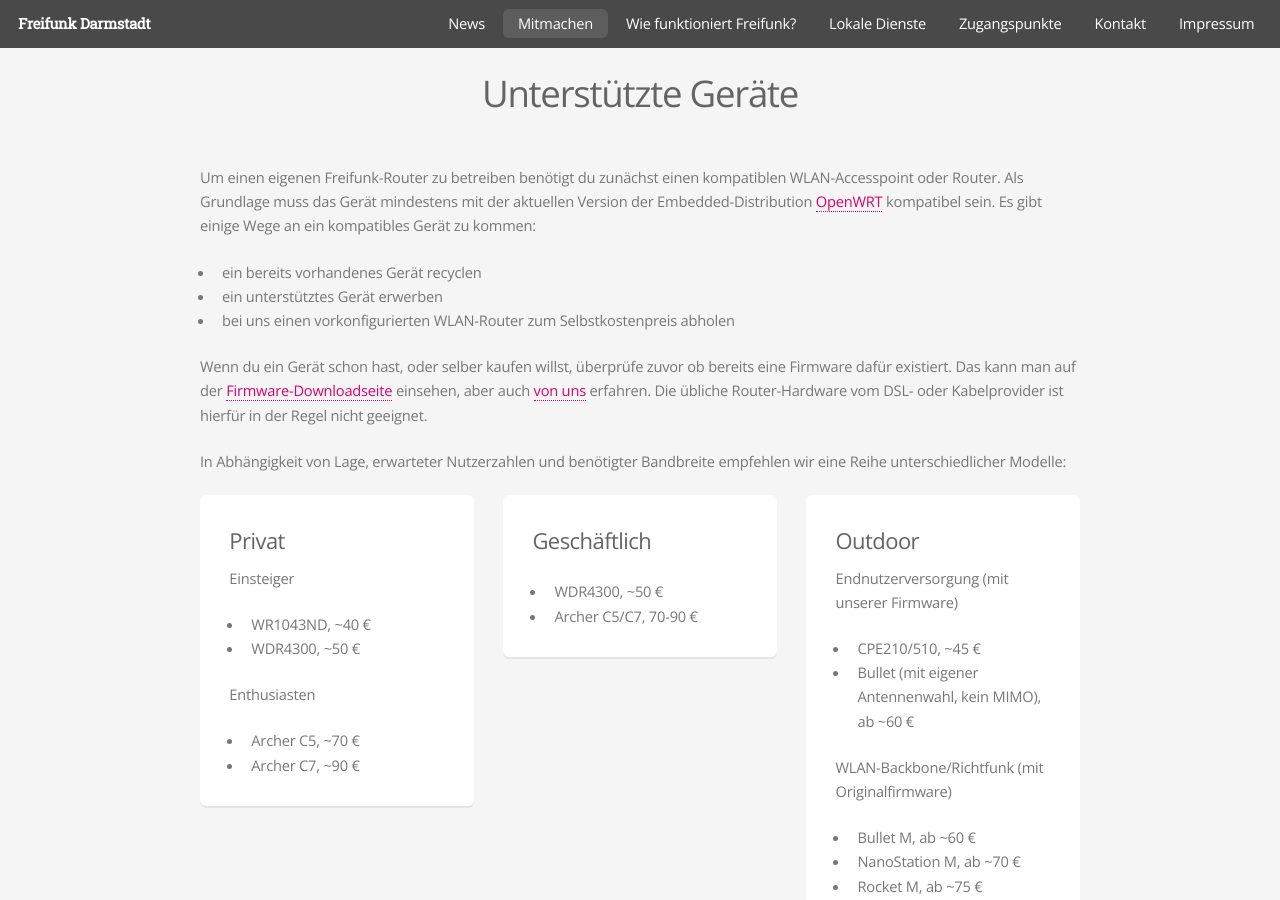
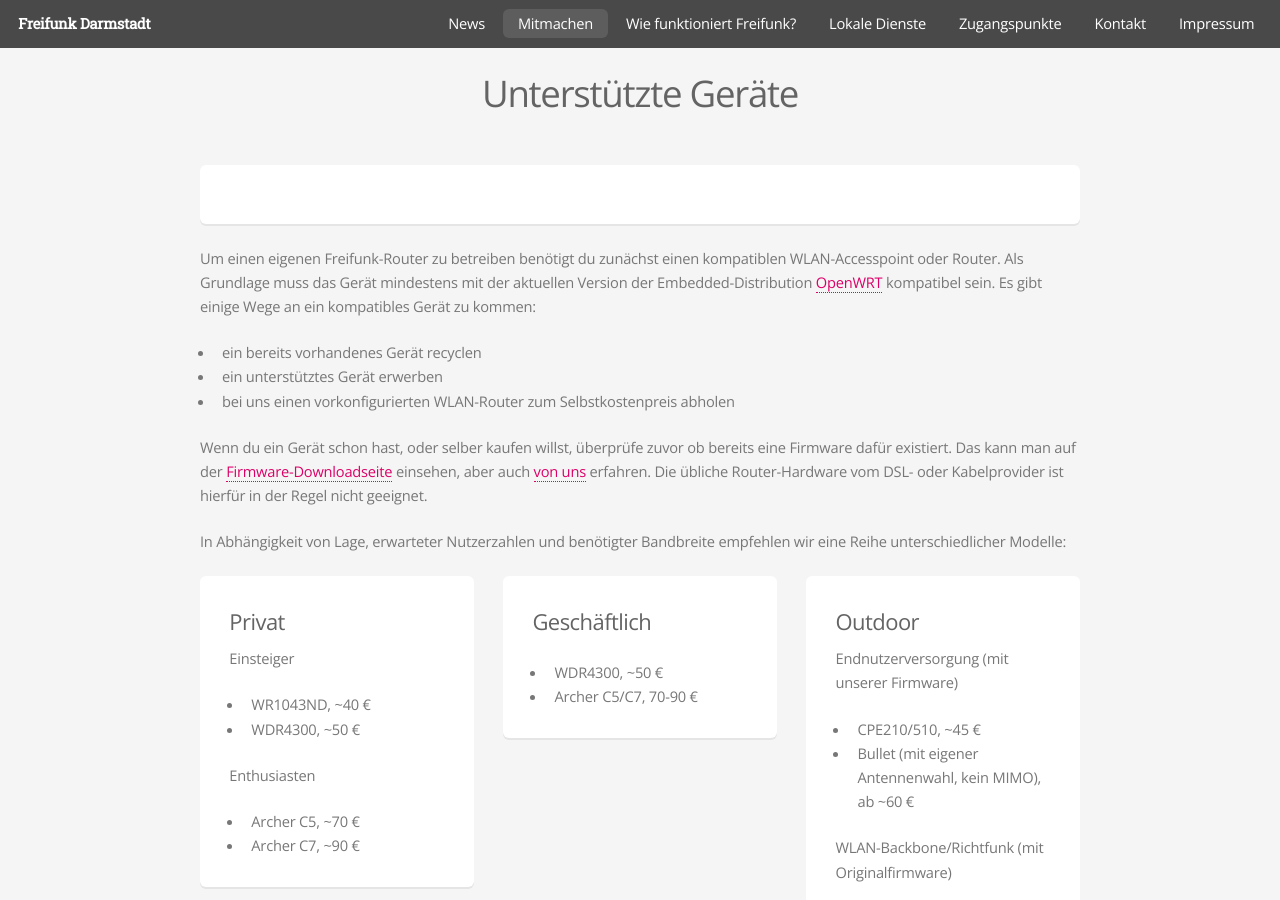
Before and after one commit to mdrenger/darmstadt.freifunk.net, a Jekyll site: the page built from pages/mitmachen/unterstuetzte_geraete.html, in a window 1280 px wide. Built offline with Jekyll 4.4.1, drawn with Linux system fonts in a browser that asks for light colours.

Commit message:
applied .box to top text

```diff
--- a/pages/mitmachen/unterstuetzte_geraete.html
+++ b/pages/mitmachen/unterstuetzte_geraete.html
@@ -17,7 +17,7 @@
 					<h2 class="post-title">{{ page.title }}</h2>
 			</header>
 
-
+		<div class="box"></div>
 			<p>Um einen eigenen Freifunk-Router zu betreiben benötigt du zunächst einen kompatiblen WLAN-Accesspoint oder Router. Als Grundlage muss das Gerät mindestens mit der aktuellen Version der Embedded-Distribution <a href="https://openwrt.org/">OpenWRT</a> kompatibel sein. Es gibt einige Wege an ein kompatibles Gerät zu kommen:</p>
 
 			<ul>
@@ -27,6 +27,7 @@
 			</ul>
 
 			<p>Wenn du ein Gerät schon hast, oder selber kaufen willst, überprüfe zuvor ob bereits eine Firmware dafür existiert. Das kann man auf der <a href="http://firmware.freifunk-darmstadt.de">Firmware-Downloadseite</a> einsehen, aber auch <a href="/kontakt/">von uns</a> erfahren. Die übliche Router-Hardware vom DSL- oder Kabelprovider ist hierfür in der Regel nicht geeignet.</p>
+		</div>
 
 		<p>In Abhängigkeit von Lage, erwarteter Nutzerzahlen und benötigter Bandbreite empfehlen wir eine Reihe unterschiedlicher Modelle:</p>
 
```
Lines whose indentation alone changed are shown as unchanged.
